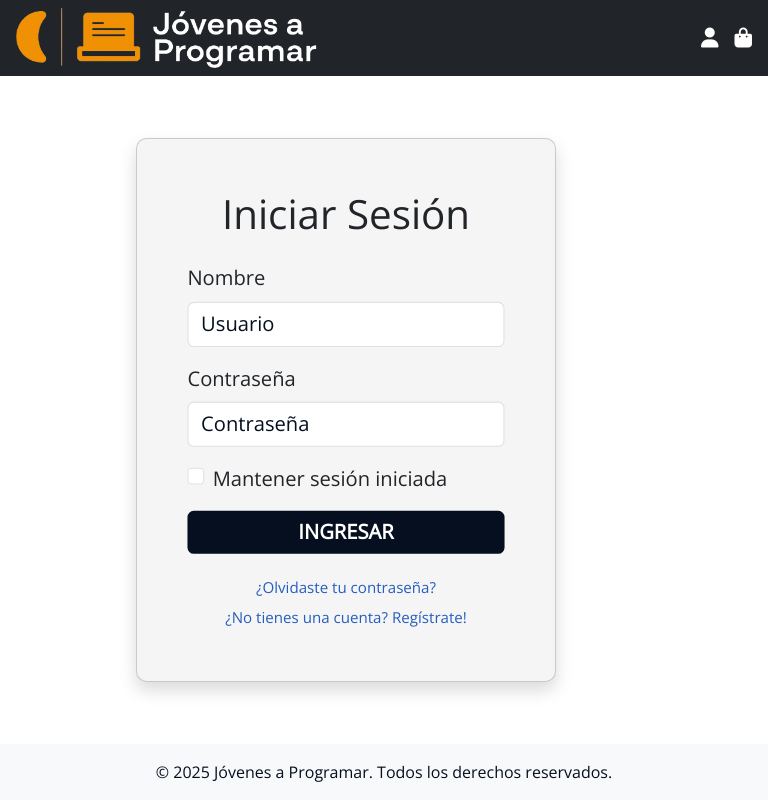
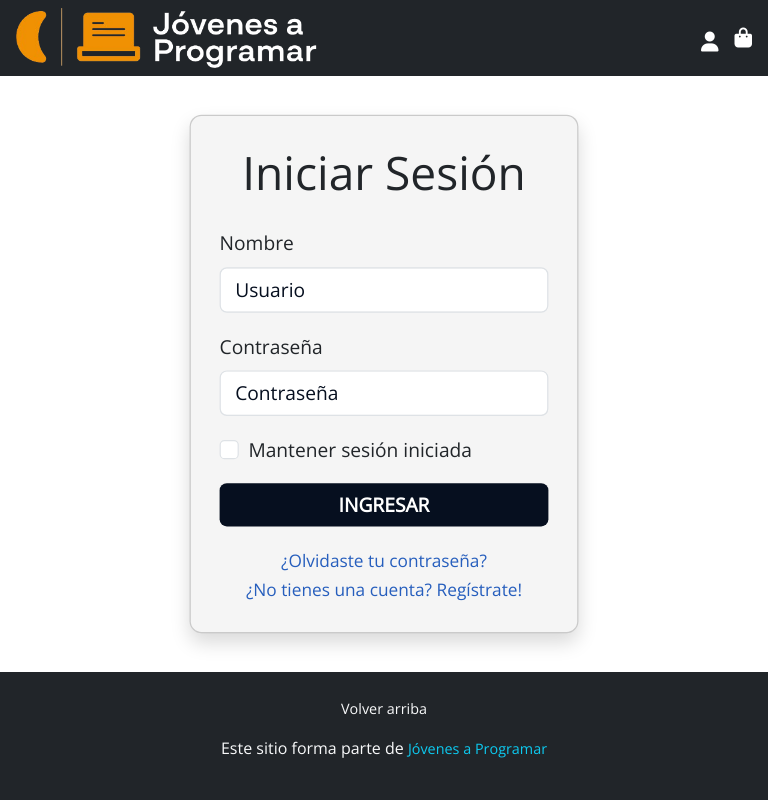
Before and after one commit to CoreyShadows/proyectoJAP2025, a plain HTML site: page login.html in a window 768 px wide. Drawn offline with nearby package versions, Linux system fonts and the light colour scheme.

Commit message:
login arreglado

```diff
--- a/css/login.css
+++ b/css/login.css
@@ -11,6 +11,15 @@ html, body {
   margin: 0;
 }
 
+.login-items {
+    display: flex;
+    align-items: center;
+    flex-direction: column;
+    position: relative;
+    top: 0.2rem;
+    margin-left: 0.5rem;
+  }
+
 body {
   font-family: 'Open Sans', sans-serif;
   background-color: var(--color-primario); /* Fondo actual */
@@ -18,6 +27,10 @@ body {
   display: flex;
   flex-direction: column;
 
+}
+
+footer{
+  color: #FFFFFF;
 }
 
 /* Header */
@@ -39,7 +52,7 @@ a.text-white {
   background-color: var(--color-gris);
   border-radius: 10px;
   padding: 2rem;
-  box-shadow: 0 8px 20px rgba(0,0,0,0.15);
+  box-shadow: 0 8px 20px rgba(214, 182, 182, 0.15);
   width: 100%;
   max-width: 400px;
 }
@@ -84,6 +97,7 @@ main {
   display: flex;
   justify-content: center;
   align-items: center;
+  padding: 2rem 0;
 }
 
 /* Footer normal */
@@ -94,6 +108,12 @@ footer {
 }
 
 /* Media queries existentes */
+
+@media (max-width: 520px) {
+  .row{
+    display: block;
+  }
+}
 
 /* 1366x768 - pantalla estándar */
 @media (max-width: 1366px) and (max-height: 768px) {
@@ -109,30 +129,17 @@ footer {
 
 /* 768x1024 - tablet vertical */
 @media (min-width: 768px) and (max-width: 1024px) and (orientation: portrait) {
-  .col-md-6.col-lg-4 {
-    max-width: 500px;
-    flex: 0 0 500px;
-  }
 
   .row {
     display: flex;
   }
 
   .card {
-    padding: 3rem !important;
-    transform: scale(1.05);
+    transform: scale(1.2);
   }
 
   .card h2 {
     font-size: 2.4rem;
-  }
-
-  .form-label,
-  .form-control,
-  .form-check-label,
-  .btn-primary,
-  .mt-3.text-center {
-    font-size: 1.2rem;
   }
 }
 
@@ -144,6 +151,7 @@ footer {
     height: 100vh; /* usa todo el viewport */
   }
 
+
   header {
     flex: 0 0 auto; /* ocupa su altura normal */
   }
@@ -153,7 +161,7 @@ footer {
     display: flex;
     justify-content: center;
     align-items: center;
-    padding: 0.5rem; /* margen para no tocar bordes */
+    padding: 2rem 0; /* margen para no tocar bordes */
   }
 
   .col-md-6.col-lg-4 {
--- a/login.html
+++ b/login.html
@@ -24,12 +24,14 @@
       <img src="img/logo-jap.png" alt="Logo" class="img-fluid" style="max-height: 60px;" />
     </a>
     <div class="d-flex gap-3 align-items-center" id="Nav-items">
-      <p id="nombre_usuario"></p>
-      <a href="login.html" class="text-white"><i class="fa-solid fa-user fa-lg"></i></a>
+      <div class="login-items">
+        <a href="login.html" class="text-white"><i class="fa-solid fa-user fa-lg"></i></a>
+        <p id="nombre_usuario"></p>
+      </div>
       <a href="products.html" class="text-white"><i class="fa-solid fa-bag-shopping fa-lg"></i></a>
     </div>
   </div>
-  </header>
+</header>
   <!-- Login Form -->
   <main class="container">
     <div class="row w-100">
@@ -61,8 +63,9 @@
   </main>
 
   <!-- Footer -->
-  <footer class="text-center py-3 bg-light" id="footer">
-    <p class="mb-0">© 2025 Jóvenes a Programar. Todos los derechos reservados.</p>
+  <footer class="text-center py-4 bg-dark text-light">
+    <p><a href="#Header" class="text-light text-decoration-none">Volver arriba</a></p>
+    <p>Este sitio forma parte de <a href="https://jovenesaprogramar.edu.uy/" target="_blank" class="text-info">Jóvenes a Programar</a></p>
   </footer>
 
   <!-- JS opcional -->
```
